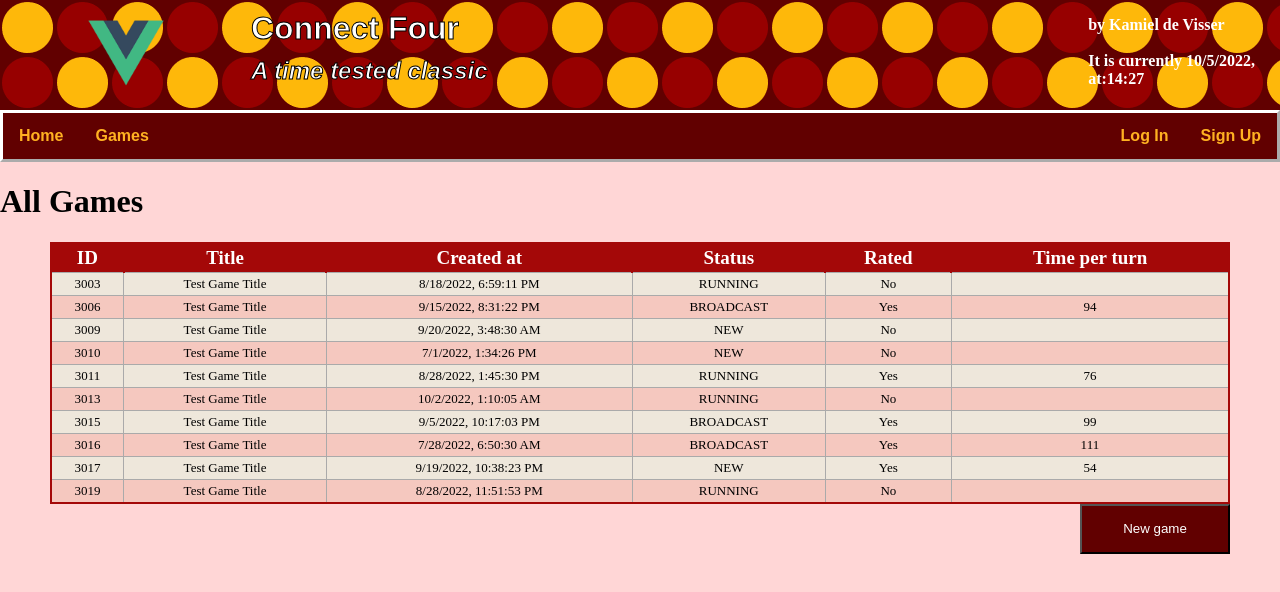
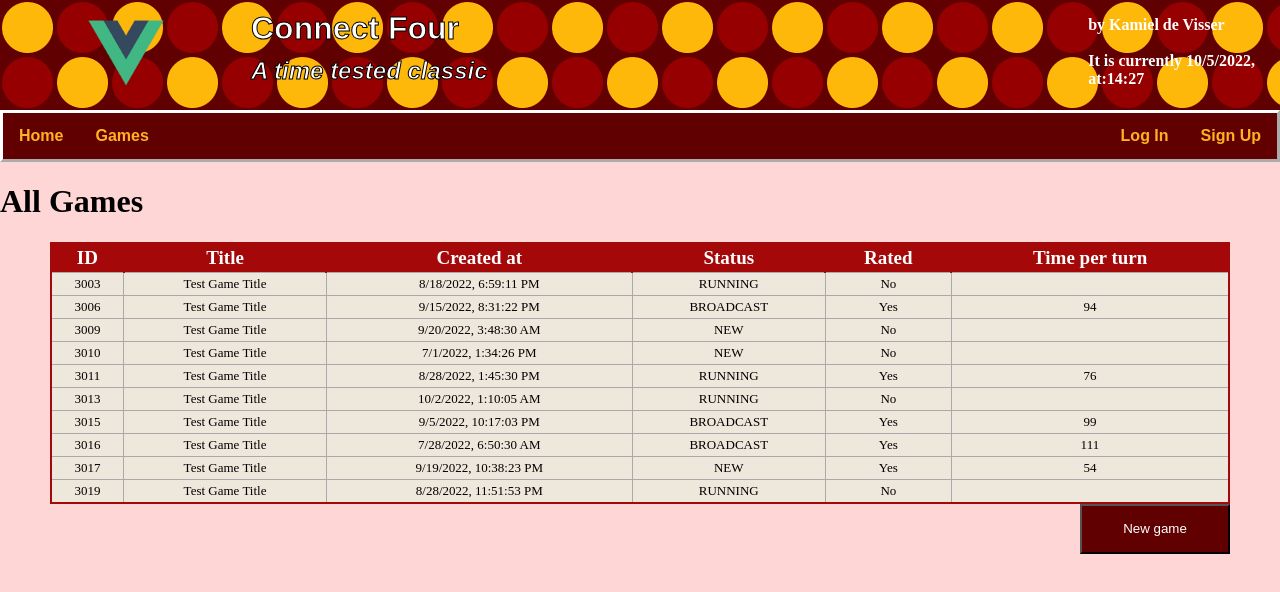
Before and after one commit to kemmel-dev/ConnectFour, a Vue app: page / in a window 1280 px wide. Shown: the top 592 px of the page. Built offline with nearby package versions, Linux system fonts and the light colour scheme.

Commit message:
update styling

```diff
--- a/src/components/games/Overview31.vue
+++ b/src/components/games/Overview31.vue
@@ -88,9 +88,7 @@ export default {
 table.redTable tbody td {
   font-size: 13px;
 }
-  table.redTable tr:nth-child(even) {
-    background: #F5C8BF;
-  }
+
 table.redTable thead {
   background: #A40808;
 }
```
Lines whose indentation alone changed are shown as unchanged.
